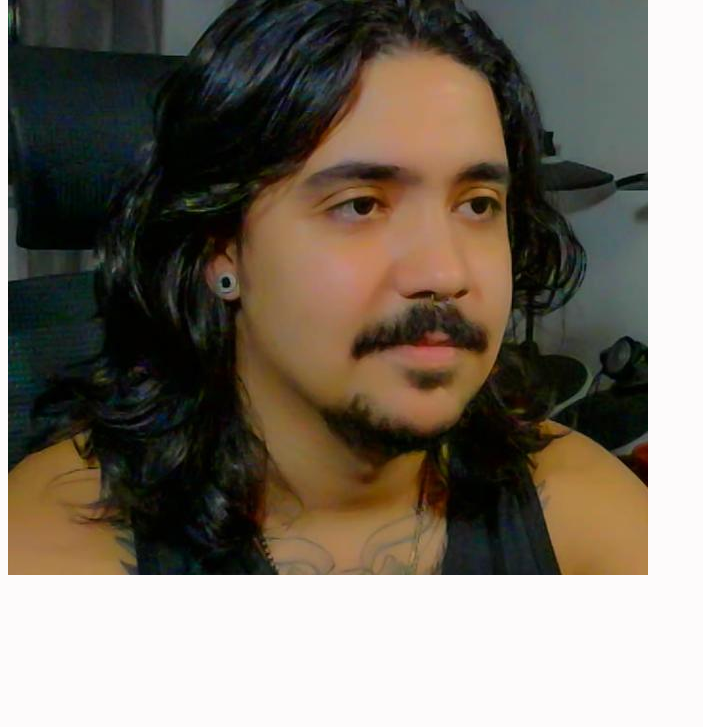
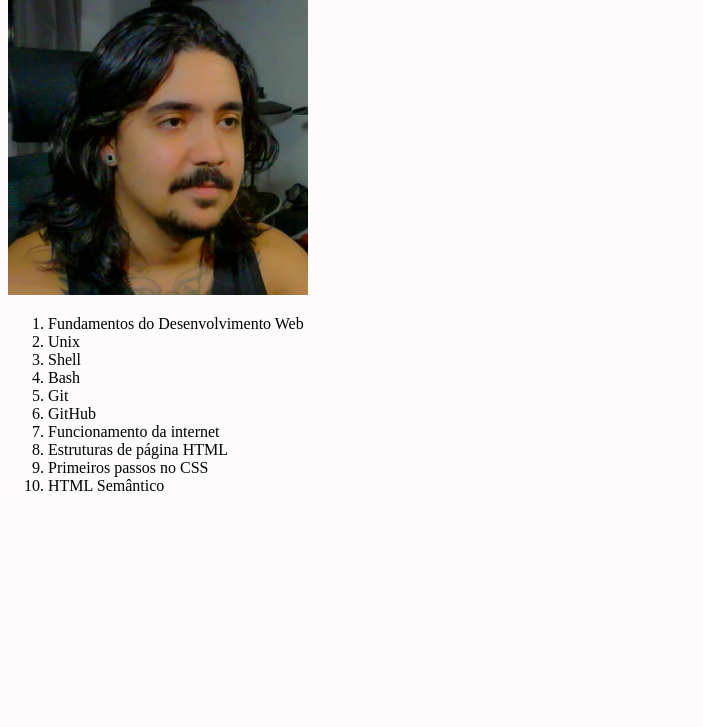
Before and after one commit to israelnazareth/lessons-learned-project, a website: page index.html in a window 1280 px wide. Shown: the part 73-800 px from the top of the page, without its empty margins (0-703 px from the left). Drawn offline with Linux system fonts and the light colour scheme.

Commit message:
Requisito #4

```diff
--- a/index.html
+++ b/index.html
@@ -13,6 +13,19 @@
     </header>
     <main>
         <img id="minha_foto" src="photo.jpeg" alt="rael's photo">
+
+        <ol id="licoes_aprendidas">
+            <li>Fundamentos do Desenvolvimento Web</li>
+            <li>Unix</li>
+            <li>Shell</li>
+            <li>Bash</li>
+            <li>Git</li>
+            <li>GitHub</li>
+            <li>Funcionamento da internet</li>
+            <li>Estruturas de página HTML</li>
+            <li>Primeiros passos no CSS</li>
+            <li>HTML Semântico</li>
+        </ol>
     </main>
 </body>
 </html>
--- a/style.css
+++ b/style.css
@@ -6,3 +6,8 @@ body {
     position: fixed;
     top: 0;
 }
+
+#minha_foto {
+    width: 300px;
+    margin-top: 60px;
+}
```
